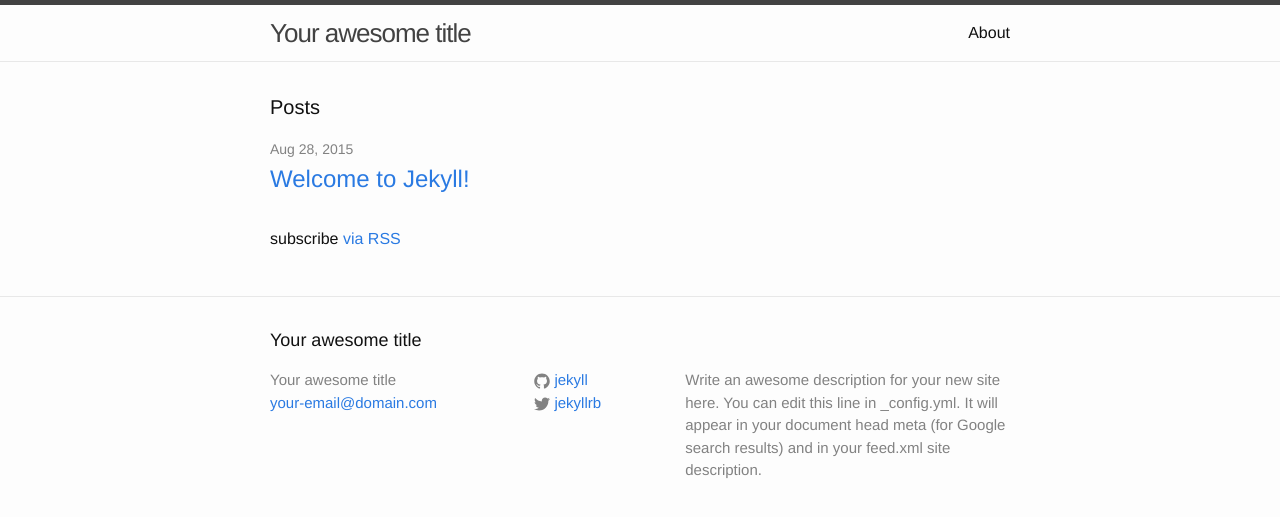
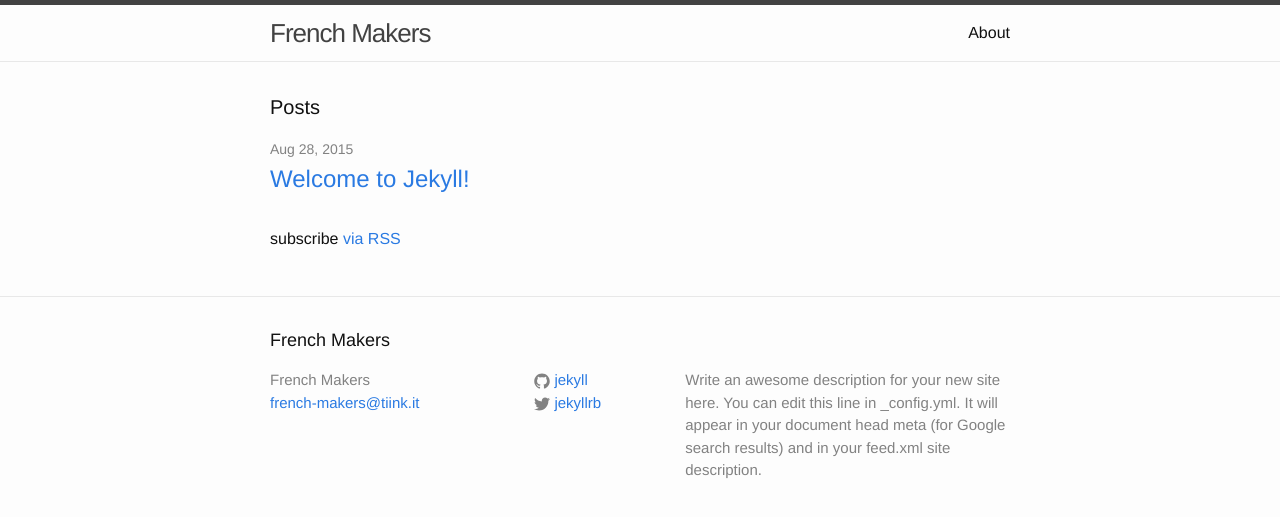
Before and after one commit to ndious/french-makers, a Jekyll site: the page built from index.html, in a window 1280 px wide. Shown: the top 517 px of the page. Built offline with Jekyll 4.4.1, drawn with Linux system fonts in a browser that asks for light colours.

```diff
--- a/_config.yml
+++ b/_config.yml
@@ -1,12 +1,12 @@
 # Site settings
-title: Your awesome title
-email: your-email@domain.com
+title: French Makers
+email: french-makers@tiink.it
 description: > # this means to ignore newlines until "baseurl:"
   Write an awesome description for your new site here. You can edit this
   line in _config.yml. It will appear in your document head meta (for
   Google search results) and in your feed.xml site description.
 baseurl: "" # the subpath of your site, e.g. /blog/
-url: "http://yourdomain.com" # the base hostname & protocol for your site
+url: "http://tiink-it.github.io/french-makers/" # the base hostname & protocol for your site
 twitter_username: jekyllrb
 github_username:  jekyll
 
```
Also changed, not shown: .travis.yml (deleted), 1 other file.
